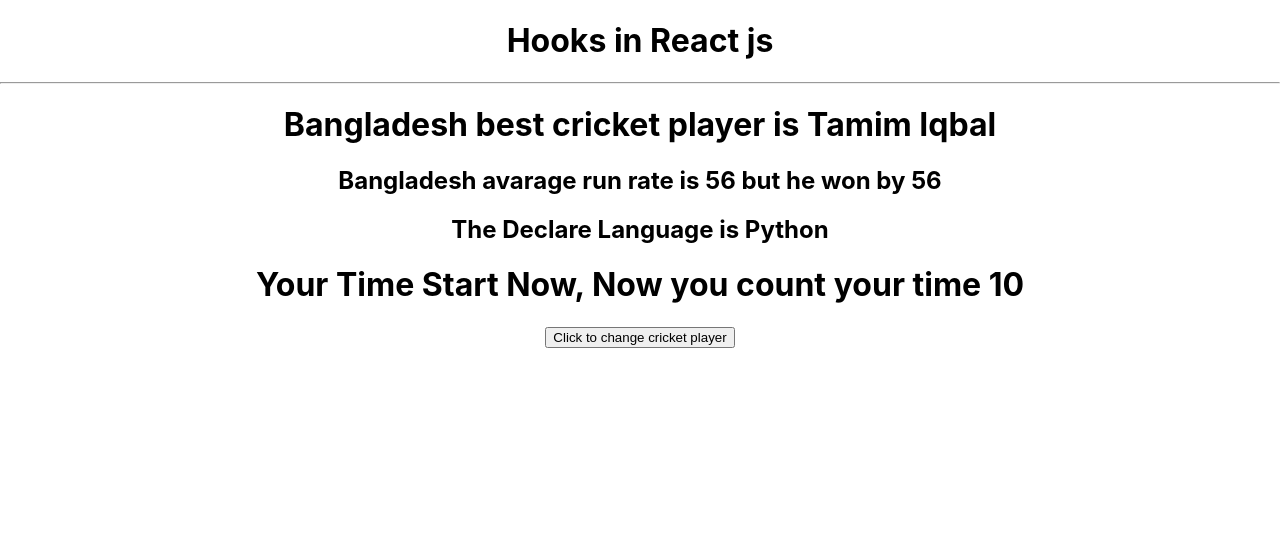
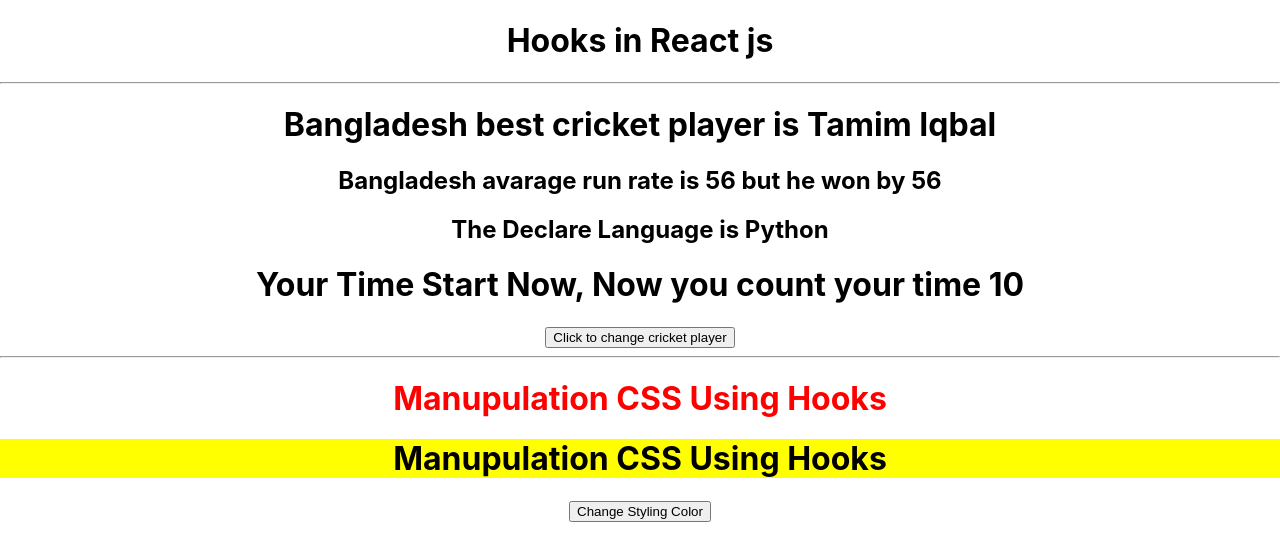
Before and after one commit to samraat121/Reactjs-code-for-everyone, a React (Create React App) app: page / in a window 1280 px wide. Shown: the top 560 px of the page. Built offline with nearby package versions, Linux system fonts and the light colour scheme.

Commit message:
Manupulation CSS Using Hooks

```diff
--- a/src/App.js
+++ b/src/App.js
@@ -1,6 +1,7 @@
 import logo from './logo.svg';
 import './App.css';
 import FC from './FC'
+import Home from './Home'
 
 function App() {
   return (
@@ -8,6 +9,8 @@
 
       <h1>Hooks in React js</h1><hr/>
       <FC />
+      <hr/>
+      <Home />
 
     </div>
   );
--- /dev/null
+++ b/src/Home.js
@@ -0,0 +1,20 @@
+import React, {useEffect, useState} from 'react'
+
+
+function Home() {
+    const [color, setColor] = useState('red')
+    const [bgcolor, setBgcolor] = useState('yellow')
+
+    function changeStyling() {
+        setColor('green')
+        setBgcolor('red')
+    }
+    return(
+        <div>
+            <h1 style={{color: color}}>Manupulation CSS Using Hooks</h1>
+            <h1 style={{backgroundColor: bgcolor}}>Manupulation CSS Using Hooks</h1>
+            <button onClick={changeStyling}>Change Styling Color</button>
+        </div>
+    )
+}
+export default Home;
```
